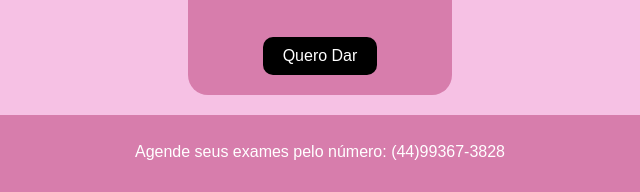
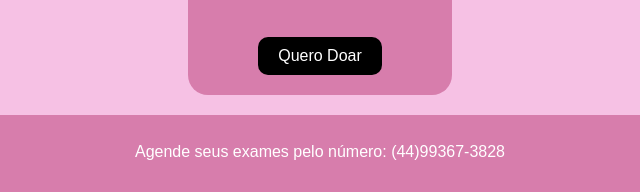
Before and after one commit to francinyangelina/meu-outubro-rosa, a plain HTML site: page meu outubro rosa/index.html in a window 1280 px wide. Shown: the part 1591-1783 px from the top of the page, 320-960 px from the left. Drawn offline with Linux system fonts and the light colour scheme; a script that the page names is missing.

Commit message:
Add files via upload

```diff
--- a/meu outubro rosa/index.html
+++ b/meu outubro rosa/index.html
@@ -45,7 +45,7 @@
     <div class="card">
         <h2>Doe para a <br> Fundação <br> do Câncer</h2>
         <button class="donate-button">
-            Quero Dar
+            Quero Doar
         </button>
     </footer>
     <div vw class="enabled">
```
